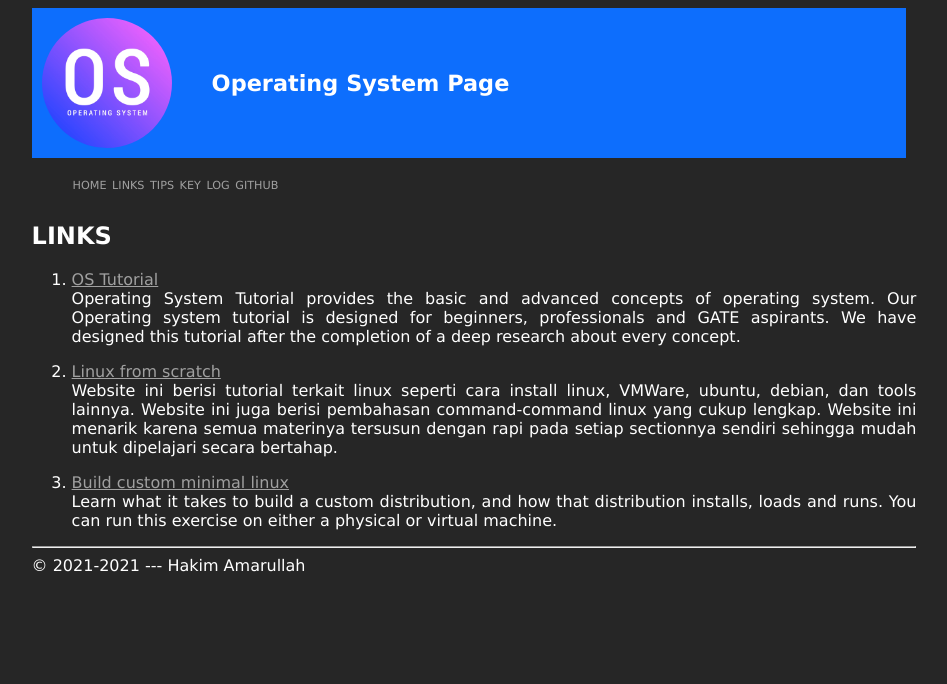
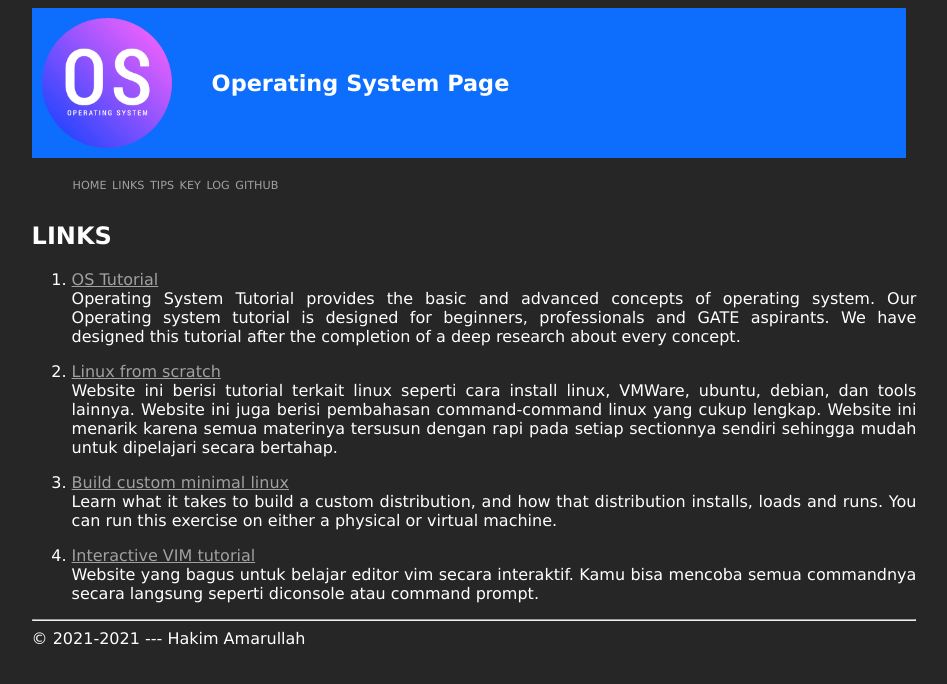
Before and after one commit to hakimamarullah/os212, a Jekyll site: the page built from links.md, in a window 1280 px wide. Shown: the top 684 px of the page, without its empty margins (166-1113 px from the left). Built offline with Jekyll 4.4.1, drawn with Linux system fonts in a browser that asks for light colours; our own code applies the rules of GitHub Pages for plain Markdown files.

Commit message:
Update links.md

```diff
--- a/links.md
+++ b/links.md
@@ -19,3 +19,6 @@ untuk dipelajari secara bertahap.
 3. [Build custom minimal linux](https://www.linuxjournal.com/content/diy-build-custom-minimal-linux-distribution-source)<br>
 Learn what it takes to build a custom distribution, and how that distribution installs, loads and runs.
 You can run this exercise on either a physical or virtual machine.
+
+4. [Interactive VIM tutorial](https://www.openvim.com/)<br>
+Website yang bagus untuk belajar editor vim secara interaktif. Kamu bisa mencoba semua commandnya secara langsung seperti diconsole atau command prompt.
```
